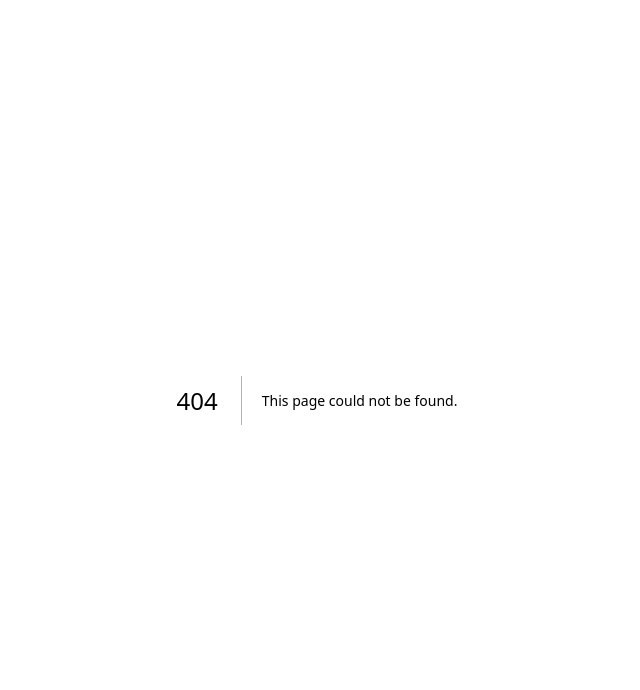
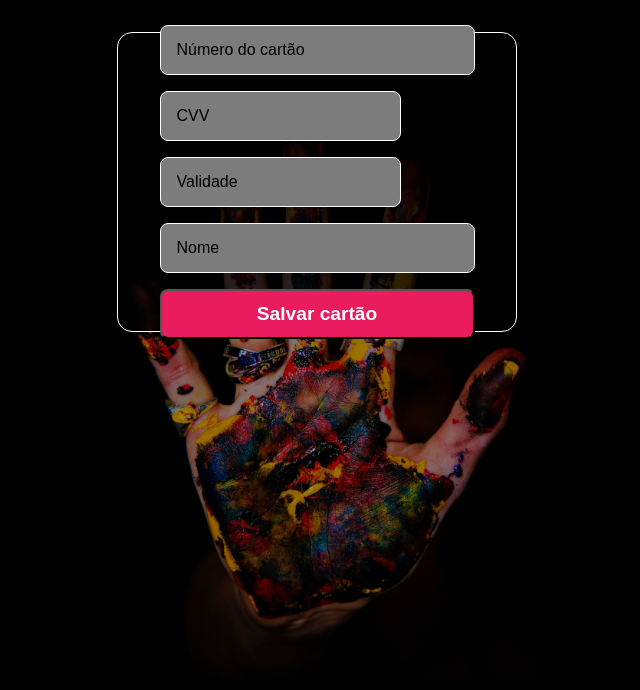
Before and after one commit to ame-e-doe/ame-e-doe-web-next, a Next.js app: page /card in a window 1280 px wide. Before the commit this address had no page. Shown: the top 690 px of the page, without its empty margins (323-963 px from the left). Built offline with nearby package versions, Linux system fonts and the light colour scheme.

Commit message:
cadastrando cartao

```diff
--- a/src/contexts/auth-context.tsx
+++ b/src/contexts/auth-context.tsx
@@ -34,14 +34,22 @@ export function AuthProvider({ children }: AuthProviderProps) {
         password,
       });
 
-      const { accessToken } = response.data;
+      const { id, accessToken } = response.data;
       setCookie(undefined, "@nextauth.token", accessToken, {
         path: "/",
         maxAge: 60 * 60 * 24 * 30, // expiração do token
       });
+      setCookie(undefined, "@nextauth.id", id, {
+        path: "/",
+        maxAge: 60 * 60 * 24 * 30,
+      });
+
+      console.log(id);
+      console.log(accessToken);
 
       // passar para as proximas requisições o token
       api.defaults.headers.Authorization = `Bearer ${accessToken}`;
+      api.defaults.headers.common["idUser"] = id;
     } catch (err) {
       console.log("Error ao acessar", err);
     }
--- /dev/null
+++ b/src/pages/card.tsx
@@ -0,0 +1,77 @@
+import styles from "../../styles/home.module.scss";
+import { useState, FormEvent } from "react";
+import { Input } from "../components/input";
+import { CreateCardDto } from "../dto/create-card-dto";
+import { setupApiClient } from "../services/api";
+
+export default function Card() {
+  const [numCard, setNumCart] = useState("");
+  const [cvv, setCvv] = useState("");
+  const [validate, setValidate] = useState("");
+  const [name, setName] = useState("");
+
+  async function saveCard(event: FormEvent) {
+    event.preventDefault();
+
+    //preicso validar antes de criar este objeto
+    const card: CreateCardDto = {
+      cardNumber: numCard,
+      printedName: name,
+      expirationDate: validate,
+      securityCode: cvv,
+    };
+
+    const cardNumber = numCard;
+    const printedName = name;
+    const expirationDate = validate;
+    const securityCode = cvv;
+
+    const api = setupApiClient();
+    await api.post("/card/create", {
+      cardNumber,
+      printedName,
+      expirationDate,
+      securityCode,
+    });
+
+    console.log("Cartão salvo com sucesso");
+  }
+
+  return (
+    <div className={styles.container}>
+      <div className={styles.login}>
+        <form className={styles.form} action="" onSubmit={saveCard}>
+          <Input
+            placeholder="Número do cartão"
+            type="text"
+            value={numCard}
+            onChange={(e) => setNumCart(e.target.value)}
+          />
+
+          <span>
+            <Input
+              placeholder="CVV"
+              type="text"
+              value={cvv}
+              onChange={(e) => setCvv(e.target.value)}
+            />
+            <Input
+              placeholder="Validade"
+              type="text"
+              value={validate}
+              onChange={(e) => setValidate(e.target.value)}
+            />
+          </span>
+          <Input
+            placeholder="Nome"
+            type="text"
+            value={name}
+            onChange={(e) => setName(e.target.value)}
+          />
+
+          <button type="submit">Salvar cartão</button>
+        </form>
+      </div>
+    </div>
+  );
+}
--- a/src/pages/login.tsx
+++ b/src/pages/login.tsx
@@ -9,7 +9,7 @@ export default function Login() {
   const { signIn } = useContext(AuthContext);
 
   const [email, setEmail] = useState("");
-  const [password, setpassword] = useState("");
+  const [password, setPassword] = useState("");
   const [loading, setLoading] = useState(false);
 
   async function handleLogin(event: FormEvent) {
@@ -38,7 +38,7 @@ export default function Login() {
             placeholder="senha"
             type="password"
             value={password}
-            onChange={(e) => setpassword(e.target.value)}
+            onChange={(e) => setPassword(e.target.value)}
           />
 
           <button type="submit">Entrar </button>
--- a/src/services/api.ts
+++ b/src/services/api.ts
@@ -9,6 +9,7 @@ export function setupApiClient(context = undefined) {
     baseURL: "http://localhost:8080/api",
     headers: {
       Authorization: `Bearer ${cookies["@nextauth.token"]}`,
+      idUser: `${cookies["@nextauth.id"]}`,
     },
   });
 
```
